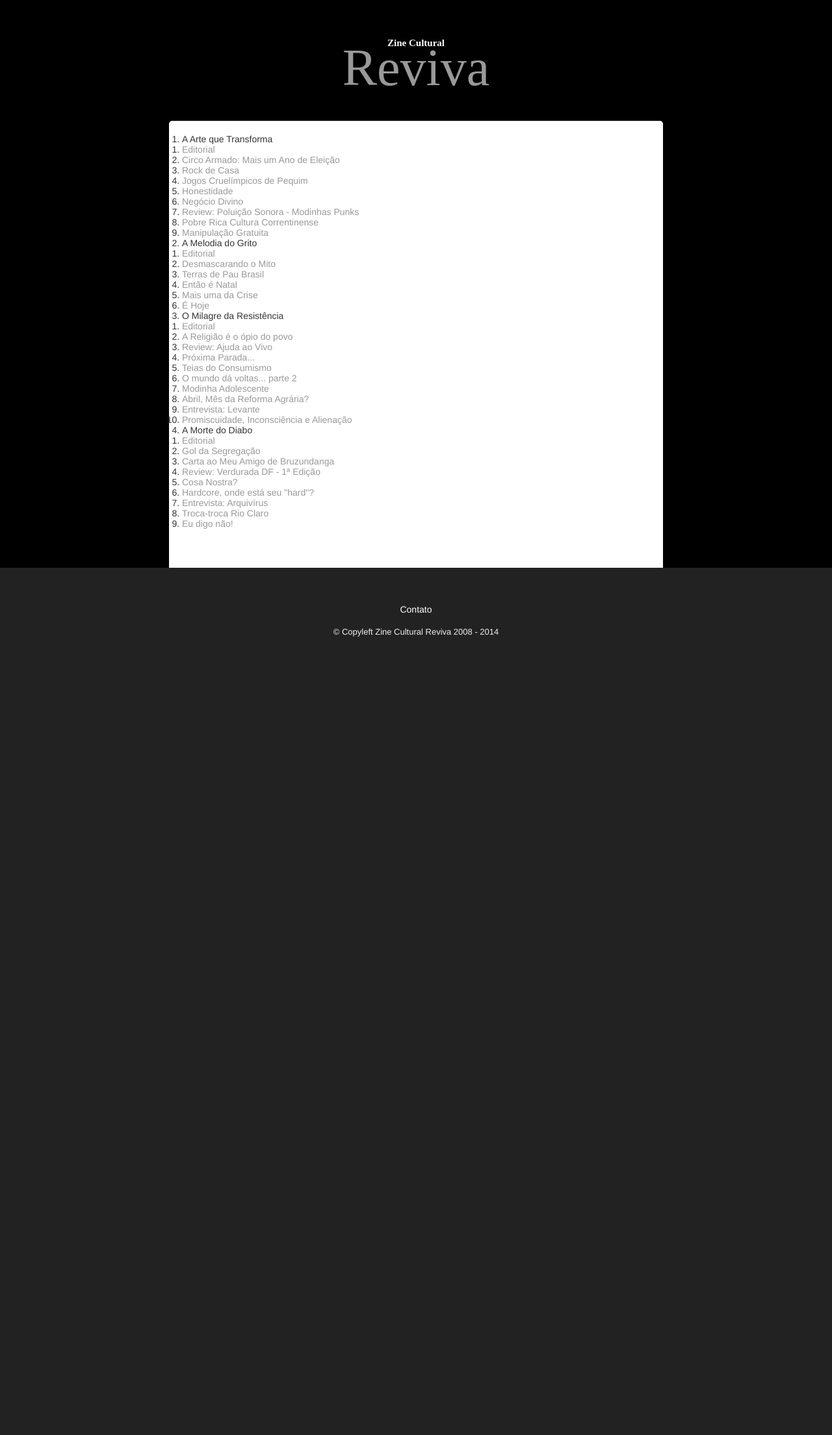
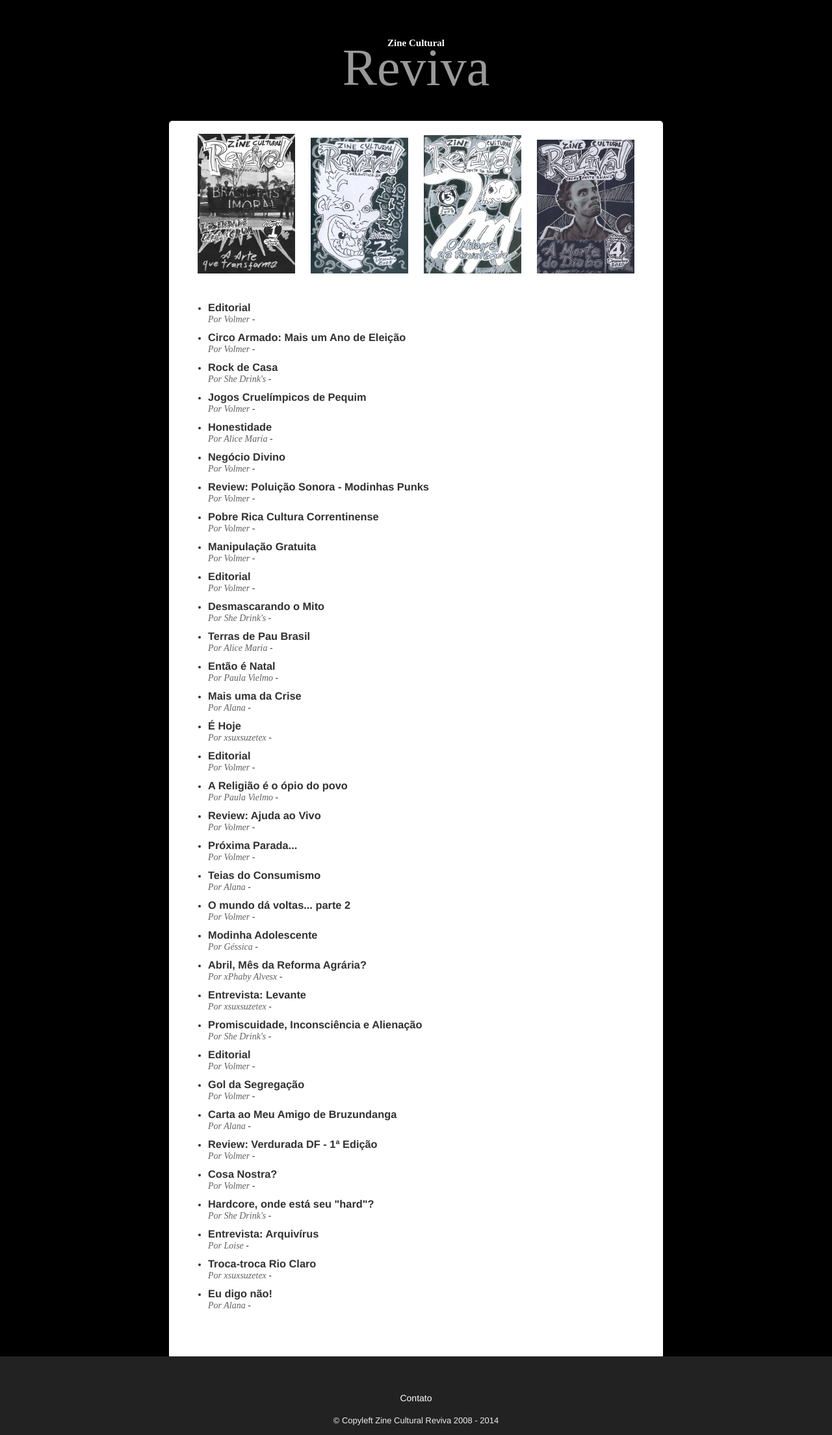
Before and after one commit to volmer/reviva, a Jekyll site: the page built from index.html, in a window 1280 px wide. Shown: the whole page at 65% size. Built offline with Jekyll 4.4.1, drawn with Linux system fonts in a browser that asks for light colours; some web fonts are replaced; Markdown is read by kramdown in place of the engine named in the settings; comment, search, counter and statistics services are not loaded; before the commit the page ends 996 px from its top, so only the background shows below that.

Commit message:
Refactoring index page.

```diff
--- /dev/null
+++ b/_includes/disqus_shortname.html
@@ -0,0 +1 @@
+'testradicaos'
--- a/_layouts/default.html
+++ b/_layouts/default.html
@@ -4,10 +4,15 @@
     <meta charset="UTF-8">
 
     <title>
-      {{ page.title }} · Zine Cultural Reviva
+      {{ page.title }}
+      {% if page.title != nil %}
+      ·
+      {% endif %}
+      Zine Cultural Reviva
     </title>
 
-    <meta name="keywords" content="Zine, Reviva, Correntina, Bahia, Volmer, Contra cultura, Rock, Punk, DIY, alternativo">
+    <meta name="keywords" content="Zine, Reviva, Correntina, Bahia, Oeste, Volmer,
+      Contra cultura, Rock, Punk, DIY, alternativo, anarquistas">
 
     <meta name="description" content="Zine Cultural Reviva, primeiro zine de Correntina.
       Aqui você encontra todos os textos publicados nas quatro edições do Reviva.">
--- a/_layouts/post.html
+++ b/_layouts/post.html
@@ -22,7 +22,7 @@ layout: default
     <div id="disqus_thread"></div>
     <script type="text/javascript">
       /* * * CONFIGURATION VARIABLES: EDIT BEFORE PASTING INTO YOUR WEBPAGE * * */
-      var disqus_shortname = 'testradicaos'; // required: replace example with your forum shortname
+      var disqus_shortname = {% include disqus_shortname.html %}; // required: replace example with your forum shortname
 
       /* * * DON'T EDIT BELOW THIS LINE * * */
       (function() {
--- a/css/main.css
+++ b/css/main.css
@@ -50,8 +50,12 @@ h1, h2 {
   margin: 20px 0 10px;
 }
 
-h1, h1 a, h1 a:visited {
+h1, h1 a, h1 a:visited, h3, h3 a, h3 a:visited {
   color: #333;
+}
+
+h1 a:hover, h3 a:hover {
+  color: #999;
 }
 
 .container {
@@ -150,6 +154,7 @@ footer a:hover {
 }
 
 /* ISSUE */
+
 .issue h1, .issue h2 {
   text-align: center;
 }
@@ -159,16 +164,47 @@ footer a:hover {
   color: #777;
 }
 
-.issue li {
-  margin-left: 40px;
-  line-height: 2;
-  font-size: 16px;
-  text-shadow: #eee 0 0 1px;
-}
-
 .issue ol {
   background-repeat: no-repeat;
   background-position: bottom right;
   background-size: contain;
   min-height: 300px;
 }
+
+/* INDEX */
+
+.issues {
+  list-style: none;
+  text-align: center;
+  margin-bottom: 40px;
+}
+
+.issues li {
+  display: inline-block;
+}
+
+.issues img {
+  width: 150px;
+}
+
+.issues a {
+  display: inline-block;
+  margin: 0 10px;
+}
+
+.posts {
+  margin-left: 40px;
+}
+
+.posts li {
+  margin-bottom: 10px;
+  text-shadow: #eee 0 0 1px;
+}
+
+.posts .author {
+  font-size: 14px;
+}
+
+.comments-count {
+  font-size: 11px;
+}
--- a/index.html
+++ b/index.html
@@ -1,54 +1,28 @@
 ---
 layout: default
-title: Edições
 ---
 
-<ol>
-  <li>
-    A Arte que Transforma
+<ul class="issues">
+  {% for issue in site.categories %}
+    <li>
+      <a href="/{{ issue | first }}">
+        <img src="/images/{{ issue | first }}/cover.jpg" alt="Zine Reviva Nº {{ issue | first }}">
+      </a>
+    </li>
+  {% endfor %}
+</ul>
 
-    <ol>
-      {% for post in site.categories.1 reversed %}
-        <li>
-          <a href="{{ post.url }}">{{ post.title }}</a>
-        </li>
-      {% endfor %}
-    </ol>
-  </li>
+<ul class="posts">
+  {% for post in site.posts reversed %}
+    <li class="post">
+      <h3><a href="{{ post.url }}">{{ post.title }}</a></h3>
+      <span class="author">
+        Por {{ post.author }}
+      </span>
+      -
+      <a href="{{ post.url }}#disqus_thread" class="comments-count"></a>
+    </li>
+  {% endfor %}
+</ul>
 
-  <li>
-    A Melodia do Grito
-
-    <ol>
-      {% for post in site.categories.2 reversed %}
-        <li>
-          <a href="{{ post.url }}">{{ post.title }}</a>
-        </li>
-      {% endfor %}
-    </ol>
-  </li>
-
-  <li>
-    O Milagre da Resistência
-
-    <ol>
-      {% for post in site.categories.3 reversed %}
-        <li>
-          <a href="{{ post.url }}">{{ post.title }}</a>
-        </li>
-      {% endfor %}
-    </ol>
-  </li>
-
-  <li>
-    A Morte do Diabo
-
-    <ol>
-      {% for post in site.categories.4 reversed %}
-        <li>
-          <a href="{{ post.url }}">{{ post.title }}</a>
-        </li>
-      {% endfor %}
-    </ol>
-  </li>
-</ol>
+{% include disqus_count.html %}
```
Also changed, not shown: _includes/disqus_count.html (added, +12 -0 lines), _layouts/issue.html (+10 -3 lines), images/1/cover.jpg.
